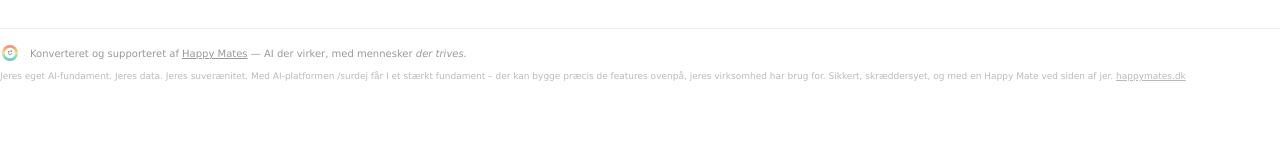
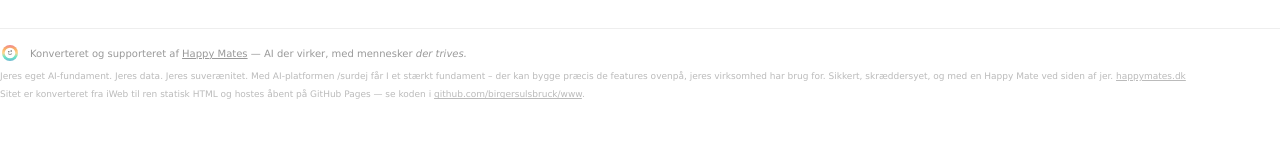
Before and after one commit to birgersulsbruck/www, a plain HTML site: page HappyMates.dc.html in a window 1280 px wide. Drawn offline with nearby package versions, Linux system fonts and the light colour scheme.

Commit message:
Tilføj note om konvertering til statisk HTML med link til GitHub-repo

```diff
--- a/HappyMates.dc.html
+++ b/HappyMates.dc.html
@@ -15,6 +15,7 @@
     <span style="font-size: 10px; color: #999;">Konverteret og supporteret af <a href="https://happymates.ai" style="color: #999;">Happy Mates</a> — AI der virker, med mennesker <em>der trives.</em></span>
   </div>
   <p style="margin: 6px 0 0; font-size: 9px; line-height: 1.6; color: #bbb;">Jeres eget AI-fundament. Jeres data. Jeres suverænitet. Med AI-platformen /surdej får I et stærkt fundament – der kan bygge præcis de features ovenpå, jeres virksomhed har brug for. Sikkert, skræddersyet, og med en Happy Mate ved siden af jer. <a href="https://happymates.dk" style="color: #bbb;">happymates.dk</a></p>
+  <p style="margin: 4px 0 0; font-size: 9px; line-height: 1.6; color: #bbb;">Sitet er konverteret fra iWeb til ren statisk HTML og hostes åbent på GitHub Pages — se koden i <a href="https://github.com/birgersulsbruck/www" style="color: #bbb;">github.com/birgersulsbruck/www</a>.</p>
 </div>
 </x-dc>
 </body>
```
